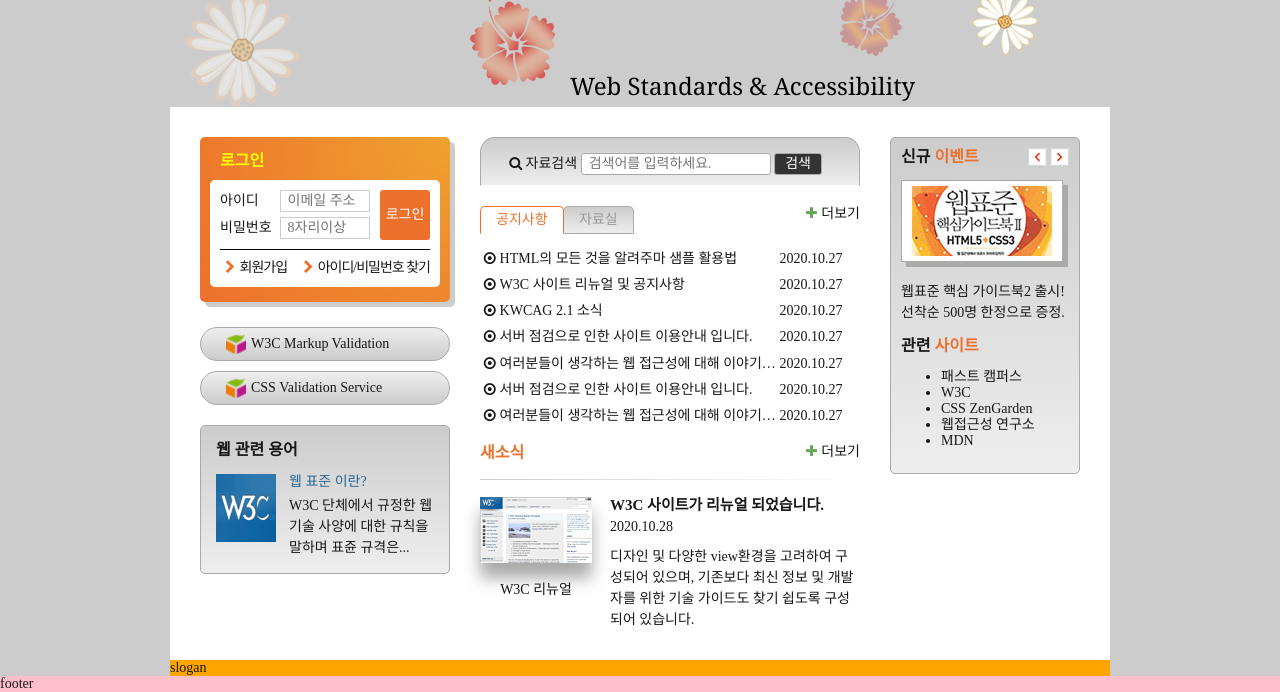
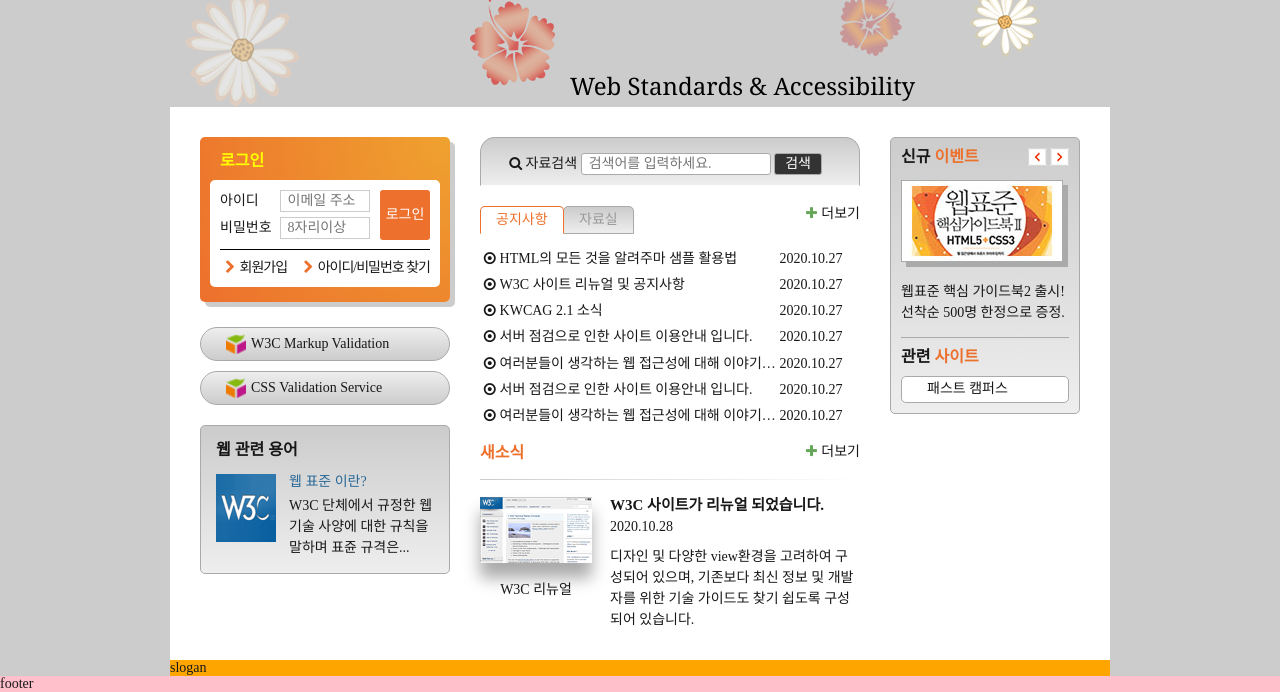
Before and after one commit to choisuhyeok1255/FDS18, a plain HTML site: page index.html in a window 1280 px wide. Shown: the part 137-829 px from the top of the page. Drawn offline with nearby package versions, Linux system fonts and the light colour scheme; a web font is replaced by a local one.

Commit message:
관련사이트 디자인

```diff
--- a/css/stylesheet.css
+++ b/css/stylesheet.css
@@ -771,6 +771,10 @@ a {
 }
 .event{
   position: relative;
+  border-bottom: 1px solid #aaa;
+}
+.related{
+  padding-top: 10px;
 }
 .event-heading, .related-heading{
   font-size: 1.6rem;
@@ -806,7 +810,52 @@ a {
 .btn-next{
   background-position: -36px 0 !important;
 }
+.related-list{
+  list-style: none;
+  padding-left: 0;
+  margin: 10px 0 0 0;
+  background: #fff;
+  height: 27px;
+  border: 1px solid #aaa;
+  border-radius: 5px;
+  overflow: hidden;
+  transition: height 400ms , padding 400ms 100ms;
+}
+.related-list:hover{
+  height: 147px;
+  padding: 10px 0;
+}
+.related-list li{
+  padding: 2px 5px 3px 5px;
+}
+.related-list a{
+  display: block;
+  line-height: 20px;
+  padding-left: 20px;
+}
+/* 연습하기 */
+/* .related-list{
+  list-style: none;
+  padding-left: 0;
+  margin: 10px 0 0 0;
+  background: #fff;
+  height: 20px;
+  overflow: hidden;
+}
+.related-list:hover{
+  animation-name: sizeup;
+  animation-duration: 1s;
+  animation-fill-mode: forwards;
+}
 
+@keyframes sizeup{
+  from{
+    height: 20px;
+  }
+  to{
+    height: 80px;
+  }
+} */
 /* 연습하기 */
 /* .gradient-box{
   background : silver;
--- a/index.html
+++ b/index.html
@@ -352,11 +352,11 @@
           관련 <span class="point-color">사이트</span>
         </h2>
         <ul class="related-list">
-          <li><a href="#"></a>패스트 캠퍼스</li>
-          <li><a href="#"></a>W3C</li>
-          <li><a href="#"></a>CSS ZenGarden</li>
-          <li><a href="#"></a>웹접근성 연구소</li>
-          <li><a href="#"></a>MDN</li>
+          <li><a href="#">패스트 캠퍼스</a></li>
+          <li><a href="#">W3C</a></li>
+          <li><a href="#">CSS ZenGarden</a></li>
+          <li><a href="#">웹접근성 연구소</a></li>
+          <li><a href="#">MDN</a></li>
         </ul>
       </section>
     </div>
```
